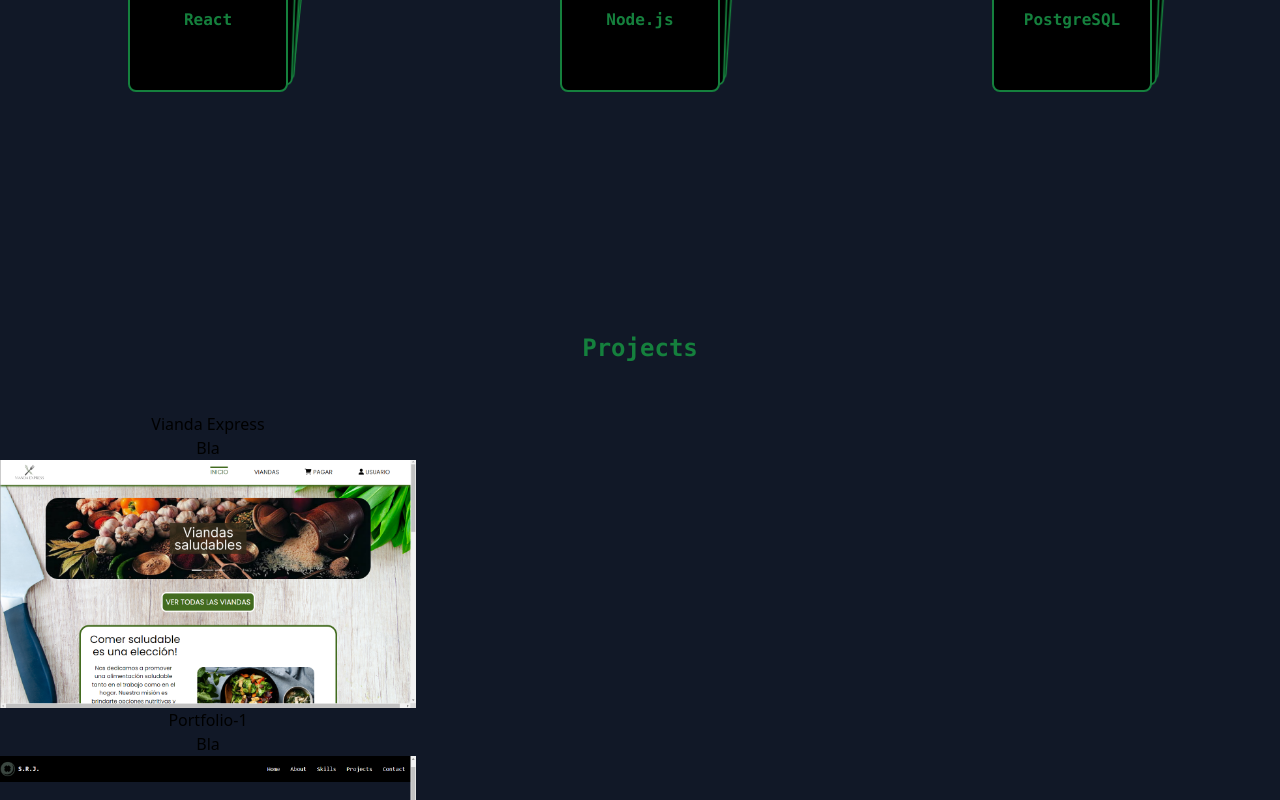
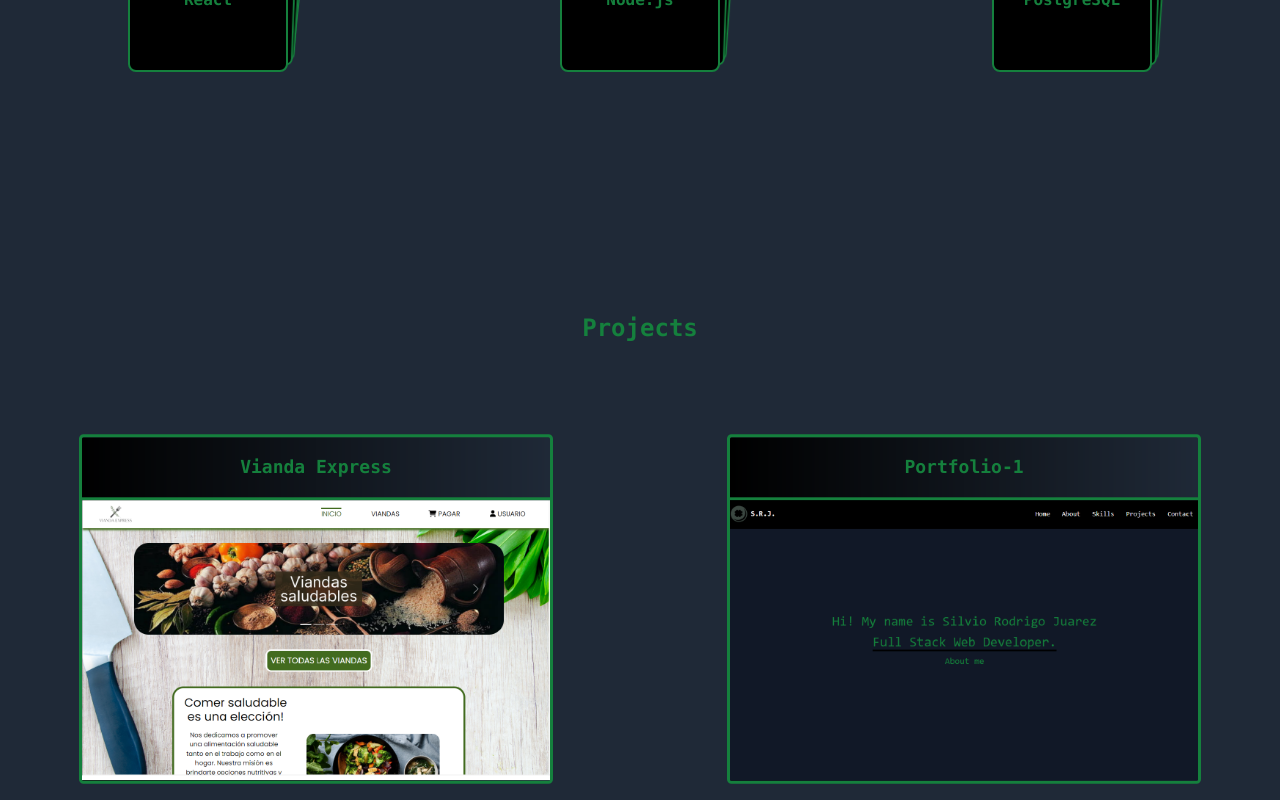
Before and after one commit to Silrojua22/Portfolio-1, a React (Vite) app in the folder portfolio/: page /detail-project in a window 1280 px wide. Shown: the part 2000-2800 px from the top of the page. Built offline with nearby package versions, Linux system fonts and the light colour scheme; a small style sheet from the web is missing; what tailwindcss-animated would draw is missing.

Commit message:
Projects

```diff
--- a/portfolio/index.html
+++ b/portfolio/index.html
@@ -13,9 +13,17 @@
     />
   </head>
   <body
-    class="justify-center min-h-screen bg-gray-900 bg-cover bg-no-repeat bg-fixed"
+    class="justify-center min-h-screen bg-gray-800 bg-cover bg-no-repeat bg-fixed"
   >
     <div id="root"></div>
     <script type="module" src="/src/main.jsx"></script>
+    <script
+      type="module"
+      src="https://unpkg.com/ionicons@7.1.0/dist/ionicons/ionicons.esm.js"
+    ></script>
+    <script
+      nomodule
+      src="https://unpkg.com/ionicons@7.1.0/dist/ionicons/ionicons.js"
+    ></script>
   </body>
 </html>
--- a/portfolio/package.json
+++ b/portfolio/package.json
@@ -7,7 +7,8 @@
     "dev": "vite",
     "build": "vite build",
     "lint": "eslint . --ext js,jsx --report-unused-disable-directives --max-warnings 0",
-    "preview": "vite preview"
+    "preview": "vite preview",
+    "build:css": "tailwindcss build your-input.css -o your-output.css"
   },
   "dependencies": {
     "@react-icons/all-files": "^4.1.0",
@@ -28,6 +29,7 @@
     "eslint-plugin-react": "^7.32.2",
     "eslint-plugin-react-hooks": "^4.6.0",
     "eslint-plugin-react-refresh": "^0.4.3",
+    "less": "^4.2.0",
     "postcss": "^8.4.28",
     "tailwindcss": "^3.3.3",
     "tailwindcss-animated": "^1.0.1",
--- a/portfolio/src/App.css
+++ /dev/null
@@ -1,16 +0,0 @@
-.app {
-  margin: 0;
-  padding: 0;
-  overflow-x: hidden;
-  height: 100%;
-}
-.container {
-  width: 100%;
-  max-width: 100%;
-  padding: 0;
-  margin: 0;
-}
-
-.about-section {
-  margin-bottom: 20px;
-}
--- a/portfolio/src/App.jsx
+++ b/portfolio/src/App.jsx
@@ -1,31 +1,34 @@
-import "./App.css";
 import Home from "./components/mainViewPortfolioFiles/home/home";
 import About from "./components/mainViewPortfolioFiles/about/about";
 import Nav from "./components/commonComponents/nav/nav";
 import Skills from "./components/mainViewPortfolioFiles/skills/skills";
 import Projects from "./components/mainViewPortfolioFiles/projects/projects";
 import Contact from "./components/mainViewPortfolioFiles/contact/contact";
+import { Route, Routes } from "react-router-dom";
+import DetailProject from "./components/mainViewPortfolioFiles/detailProjects/detailProject.jsx";
 
 function App() {
   return (
-    <div>
+    <div className="min-h-screen flex flex-col">
       <Nav />
-      <div id="home-section">
+      <div id="home-section" className="flex-grow bg-gray-800">
         <Home />
       </div>
-      <div id="about-section" className="about-section">
+      <div id="about-section" className="flex-grow bg-gray-800">
         <About />
       </div>
-      <div id="skills-section" className="skills-section">
+      <div id="skills-section" className="flex-grow bg-gray-800">
         <Skills />
       </div>
-      <div id="projects-section" className="projects-section">
+      <div id="projects-section" className="flex-grow bg-gray-800">
         <Projects />
       </div>
-      <div id="contact-section" className="contact-section">
+      <div id="contact-section" className="flex-grow bg-gray-800">
         <Contact />
       </div>
-      <div style={{ minHeight: "100vh" }}></div>
+      <Routes>
+        <Route path="/detail-project" element={DetailProject} />
+      </Routes>
     </div>
   );
 }
--- a/portfolio/src/components/commonComponents/projectComponents/project.jsx
+++ b/portfolio/src/components/commonComponents/projectComponents/project.jsx
@@ -1,11 +1,41 @@
+import { useState } from "react";
+import { Link } from "react-router-dom";
 function Project(props) {
-  const { title, description, img } = props;
+  const { title, img } = props;
+  const [hovered, setHovered] = useState(false);
+
+  const handleMouseEnter = () => {
+    setHovered(true);
+  };
+
+  const handleMouseLeave = () => {
+    setHovered(false);
+  };
 
   return (
-    <div>
-      <h2>{title}</h2>
-      <p>{description}</p>
-      <img src={img} alt={title} />
+    <div
+      className="relative rounded-md overflow-hidden bg-grey-800 border-4 bg-gradient-to-r from-black border-green-700 scale-x-75 scale-y-75 bg-gray-800"
+      onMouseEnter={handleMouseEnter}
+      onMouseLeave={handleMouseLeave}
+    >
+      <h2 className="font-mono font-bold text-green-700 text-2xl py-6">
+        {title}
+      </h2>
+      <img
+        src={img}
+        alt={title}
+        className="border-t-4 border-green-700 transition-opacity duration-300 ease-in-out group-hover:opacity-50"
+      />
+
+      {hovered && (
+        <div className="absolute inset-0 flex justify-center items-center bg-black bg-opacity-80">
+          <Link to="/detail-project">
+            <button className="text-white bg-green-700 py-2 px-4 rounded font-mono">
+              More Info
+            </button>
+          </Link>
+        </div>
+      )}
     </div>
   );
 }
--- a/portfolio/src/components/commonComponents/projectComponents/projectContainer.jsx
+++ b/portfolio/src/components/commonComponents/projectComponents/projectContainer.jsx
@@ -3,14 +3,9 @@ import Project from "./project.jsx";
 
 function ProjectContainer() {
   return (
-    <div>
+    <div className="grid grid-cols-2 gap-4">
       {projectData.map((project) => (
-        <Project
-          key={project.id}
-          title={project.title}
-          description={project.description}
-          img={project.img}
-        />
+        <Project key={project.id} title={project.title} img={project.img} />
       ))}
     </div>
   );
--- /dev/null
+++ b/portfolio/src/components/mainViewPortfolioFiles/detailProjects/detailProject.jsx
@@ -0,0 +1,11 @@
+import { projectData } from "../../commonComponents/projectComponents/projectData.js";
+
+const DetailProject = () => {
+  return (
+    <div>
+      <h1>DetailProject</h1>
+    </div>
+  );
+};
+
+export default DetailProject;
--- a/portfolio/src/components/mainViewPortfolioFiles/projects/projects.jsx
+++ b/portfolio/src/components/mainViewPortfolioFiles/projects/projects.jsx
@@ -5,17 +5,15 @@ const Projects = () => {
   const projectSection = useRef(null);
 
   return (
-    <section
-      id="projects"
-      className="py-36 grid grid-cols-3 gap-4 text-center"
-      ref={projectSection}
-    >
+    <section id="projects" className="py-36 text-center" ref={projectSection}>
       <div className="col-span-3 mb-8">
         <h2 className="text-2xl font-bold font-mono text-green-700">
           Projects
         </h2>
       </div>
-      <ProjectContainer />
+      <div className="flex justify-center items-center w-full">
+        <ProjectContainer />
+      </div>
     </section>
   );
 };
--- a/portfolio/src/components/mainViewPortfolioFiles/skills/skills.jsx
+++ b/portfolio/src/components/mainViewPortfolioFiles/skills/skills.jsx
@@ -48,7 +48,7 @@ const Skills = () => {
       case "Nodemailer":
         return <SiMinutemailer className="text-green-500 text-7xl" />;
       case "PostgreSQL":
-        return <BiLogoPostgresql className="text-blue-400 text-7xl" />;
+        return <BiLogoPostgresql className="text-blue-500 text-7xl" />;
       case "SQL":
         return <AiOutlineConsoleSql className="text-green-500 text-7xl" />;
       case "Sequelize":
```
Also changed, not shown: portfolio/src/assets/Portfolio.png, portfolio/src/assets/ViandaExpress.png.
